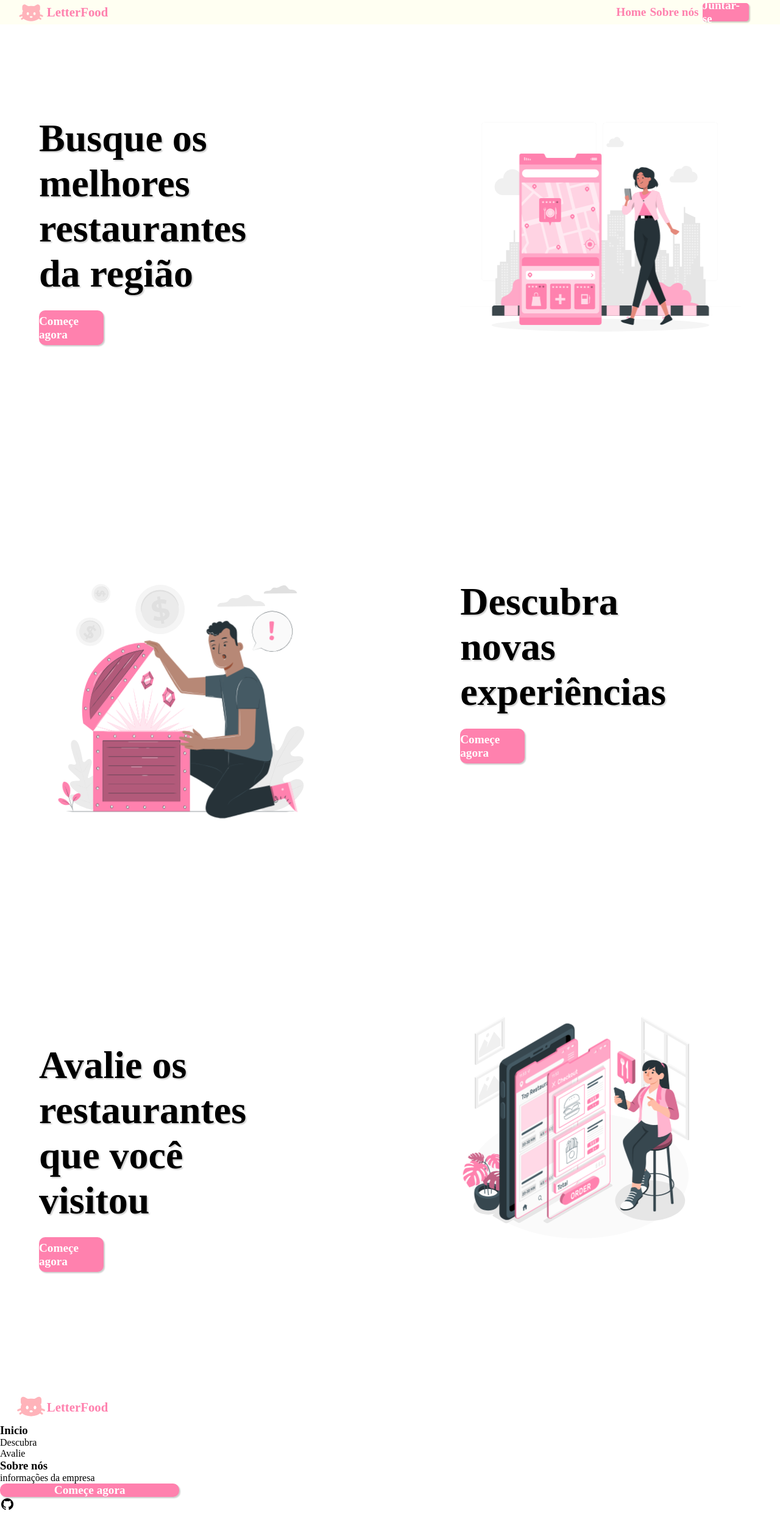
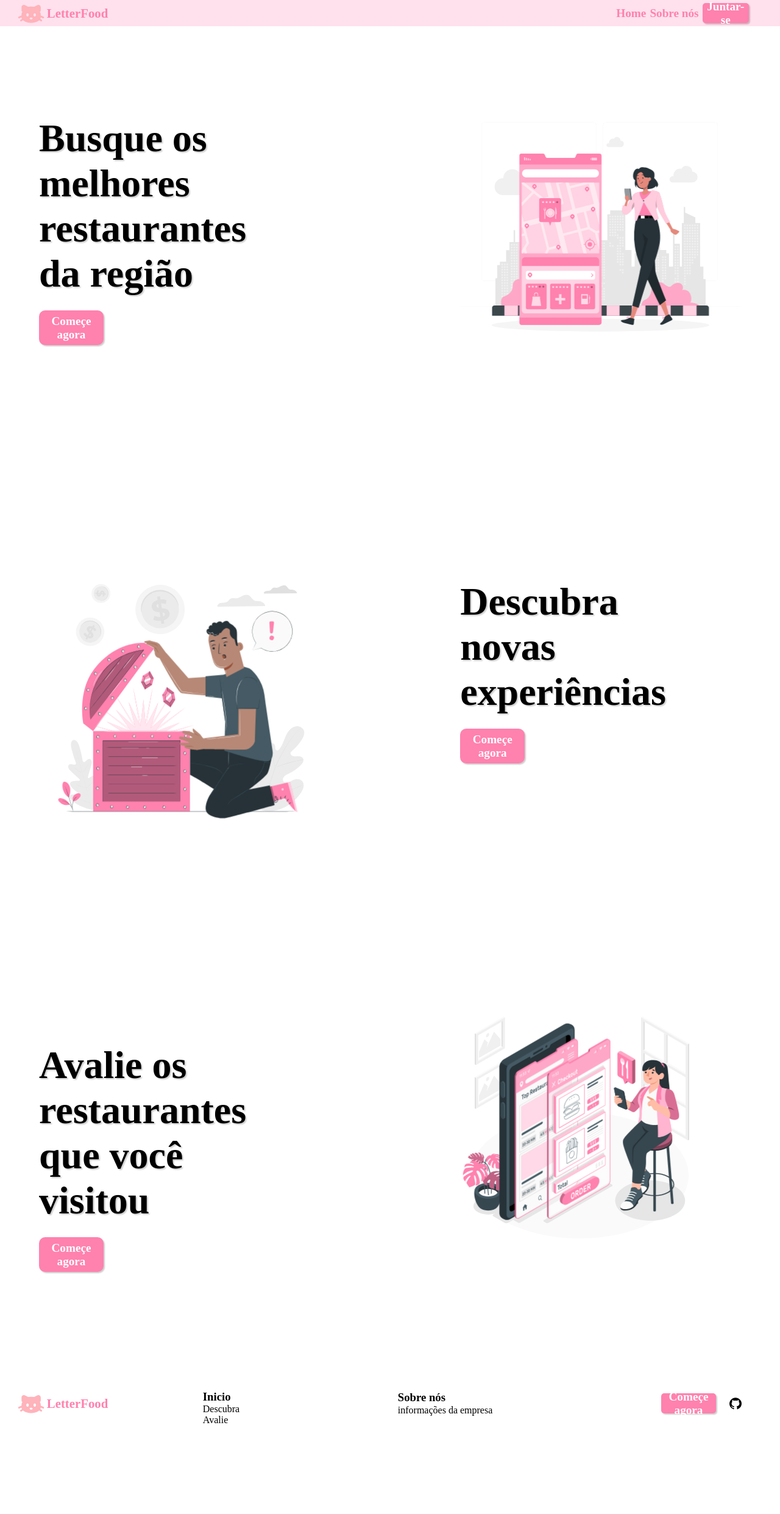
Before and after one commit to S5-2024/angular_letterfood, an Angular app: page / in a window 1280 px wide. Shown: the whole page at 61% size. After the commit the page ends 2338 px from the top, so only its background shows below. Built offline with nearby package versions, Linux system fonts and the light colour scheme.

Commit message:
footer concertado

```diff
--- a/src/app/pages/landing-page/landing-page.component.css
+++ b/src/app/pages/landing-page/landing-page.component.css
@@ -1,60 +1,86 @@
-*{
+/*  Configurações globais */
+* {
     font-family: var(--fontegeral);
 }
 
-header{
+button {
+    border: none;
+    cursor: pointer;
+
+    display: flex;
+    align-items: center;
+    justify-content: center;
+    font-size: 1.2em;
+    font-weight: bold;
+    box-shadow: 2px 2px 2px 0px rgba(0, 0, 0, 0.2);
+    color: white;
+    background-color: var(--rosa6);
+
+
+}
+
+button:hover {
+    background-color: var(--rosa7);
+}
+
+
+
+
+
+
+header {
     display: flex;
     position: fixed;
     width: 100vw;
     flex-direction: row;
     justify-content: space-between;
-    height: 5vh;
-    background-color: var(--white1);
+    height: 5.4vh;
+
+    background-color: var(--rosa2);
+
 }
 
-.lfd_logo{
+
+
+
+
+
+.lfd_logo {
     display: flex;
     flex-direction: row;
     align-items: center;
     margin-left: 2%;
     width: 20%;
 
-    .mat-icon{
+    .mat-icon {
         height: 110%;
         width: 20%
     }
 
-    p{
+    p {
         color: var(--rosa6);
         font-size: 1.3em;
         font-weight: bold;
     }
 }
 
-.header_sign_up_button{
+.header_sign_up_button {
     /* position: fixed; */
-    display: flex;
-    align-items: center;
-    justify-content: center;
-    font-size: 1.2em;
-    font-weight: bold;
     width: 35%;
     height: 75%;
     border-radius: 5px;
-    box-shadow: 2px 2px 2px 0px rgba(0, 0, 0, 0.2);
-    color: white;
-    background-color: var(--rosa6);
+
 }
 
-.navi_links{
-    display : flex;
+.navi_links {
+    display: flex;
     flex-direction: row;
     justify-content: space-between;
     width: 17%;
     align-items: center;
     margin-right: 4%;
 
-    p{
+    p {
         color: var(--rosa6);
         font-size: 1.2em;
         font-weight: bold;
@@ -65,28 +91,31 @@ header{
 
 /* images start */
 
-.search_section_image{
+.search_section_image {
     width: 40%;
     height: 100%;
-    .mat-icon{
+
+    .mat-icon {
         width: 100%;
         height: 100%;
     }
 }
 
-.discover_section_image{
+.discover_section_image {
     width: 40%;
     height: 100%;
-    .mat-icon{
+
+    .mat-icon {
         width: 100%;
         height: 100%;
     }
 }
 
-.rating_section_image{
+.rating_section_image {
     width: 40%;
     height: 100%;
-    .mat-icon{
+
+    .mat-icon {
         width: 85%;
         height: 85%;
     }
@@ -96,26 +125,20 @@ header{
 
 /* Content start */
 
-.sign_up_button{
-    display: flex;
-    align-items: center;
-    justify-content: center;
-    font-size: 1.2em;
-    font-weight: bold;
+.sign_up_button {
+
     width: 23%;
     height: 15%;
     border-radius: 10px;
-    box-shadow: 2px 2px 2px 0px rgba(0, 0, 0, 0.2);
-    color: white;
-    background-color: var(--rosa6);
+
 }
 
-.section_container{
+.section_container {
     height: 95vh;
-    width: 100vw;
+
 }
 
-.section_content{
+.section_content {
     display: flex;
     flex-direction: row;
     align-items: center;
@@ -123,13 +146,14 @@ header{
     height: 100%;
     width: 90%;
     margin-left: 5%;
+
 }
 
-.info{
+.info {
     height: 50%;
     width: 40%;
 
-    h1{
+    h1 {
         width: 90%;
         font-size: 4em;
         font-family: var(--fonteteste);
@@ -142,6 +166,62 @@ header{
 
 /* footer start */
 
+footer {
+    height: 5.4vh;
+    width: 100%;
+
+
+    display: flex;
+    flex-direction: row;
+    justify-content: space-between;
+    bottom: 0;
+
+
+
+
+
+    .footer_links {
+        display: flex;
+        flex-direction: row;
+        justify-content: space-evenly;
+
+        width: 50%;
+    }
+
+    .about_us,
+    .home {
+        display: flex;
+        flex-direction: column;
+        justify-content: space-evenly;
+        font-size: 1rem;
+
+        width: 50%;
+    }
+
+    .footer_botoes {
+
+        width: 20%;
+        display: flex;
+        flex-direction: row;
+        justify-content: space-evenly;
+        gap: 20px;
+        align-items: center;
+        justify-content: center;
+
+        .footer_sign_up_button {
+            width: 35%;
+            height: 75%;
+            border-radius: 5px;
+
+        }
+
+        .github-icon{
+
+            align-self: center;
+        }
+
+    }
+}
 
 
 /* footer end */
--- a/src/app/pages/landing-page/landing-page.component.html
+++ b/src/app/pages/landing-page/landing-page.component.html
@@ -7,7 +7,7 @@
         <div class="navi_links">
             <p>Home</p>
             <p>Sobre nós</p>
-            <div class="header_sign_up_button"><a routerLink="/login">Juntar-se</a></div>
+            <button class="header_sign_up_button"><a routerLink="/login">Juntar-se</a></button>
         </div>
     </header>
 
@@ -17,7 +17,7 @@
         <div class="section_content">
             <div class="info">
                 <h1>Busque os melhores restaurantes da região</h1>
-                    <div class="sign_up_button">Começe agora</div>
+                    <button class="sign_up_button">Começe agora</button>
             </div>
             <div class="search_section_image">
                 <mat-icon svgIcon="location-image" aria-label="Pessoa procurando restaurantes bem avaliados na região" />
@@ -34,7 +34,7 @@
             </div>
             <div class="info">
                 <h1>Descubra novas experiências</h1>
-                    <div class="sign_up_button">Começe agora</div>
+                    <button class="sign_up_button">Começe agora</button>
             </div>
         </div>
     </div>
@@ -45,29 +45,40 @@
         <div class="section_content">
             <div class="info">
                 <h1>Avalie os restaurantes que você visitou</h1>
-                    <div class="sign_up_button">Começe agora</div>
+                    <button class="sign_up_button">Começe agora</button>
             </div>
             <div class="rating_section_image">
                 <mat-icon svgIcon="order-food-image" aria-label="Pessoa avaliando um restaurante" />
             </div>
         </div>
     </div>
+
     <footer>
-        <div class="lfd_logo">
-            <mat-icon svgIcon="solar--cat-bold" aria-label="LetterFood logo" />
-            <p>LetterFood</p>
-        </div>
+
+            <div class="lfd_logo" >
+                <mat-icon svgIcon="solar--cat-bold" aria-label="LetterFood logo" />
+                <p>LetterFood</p>
+            </div>
+
+
+
         <div class="footer_links">
             <div class="home">
                 <h3>Inicio</h3>
                 <p>Descubra</p>
                 <P>Avalie</P>
             </div>
+
             <div class="about_us">
                 <h3>Sobre nós</h3>
                 <p>informações da empresa</p>
             </div>
+
         </div>
-        <div class="sign_up_button">Começe agora</div>
-        <mat-icon svgIcon="github-icon" aria-label="GitHub logo" />
+
+        <div class="footer_botoes">
+            <button class="footer_sign_up_button">Começe agora</button>
+            <mat-icon svgIcon="github-icon" aria-label="GitHub logo" />
+        </div>
+
     </footer>
--- a/src/styles.css
+++ b/src/styles.css
@@ -68,7 +68,8 @@ body {
   --rosa3: rgb(255, 243, 250);
   --rosa4: rgb(236, 186, 208);
   --rosa5: rgb(199, 140, 160);
-  --rosa6: #ff81ae;
+  --rosa6: rgb(255, 129, 174);
+  --rosa7: rgb(202, 101, 136);
 
   /* Cores de Suporte */
   --pink: rgb(255, 179, 186);
```
